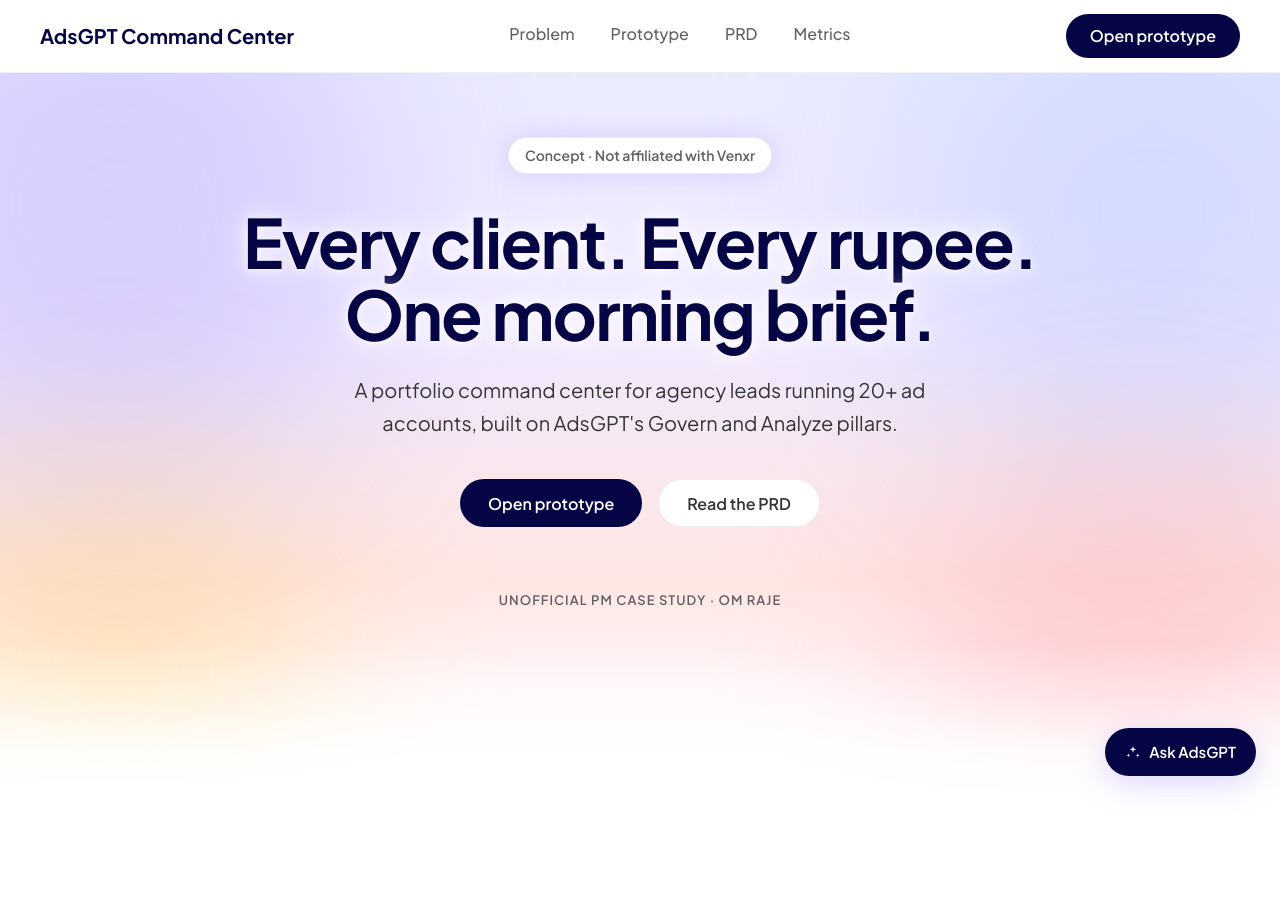
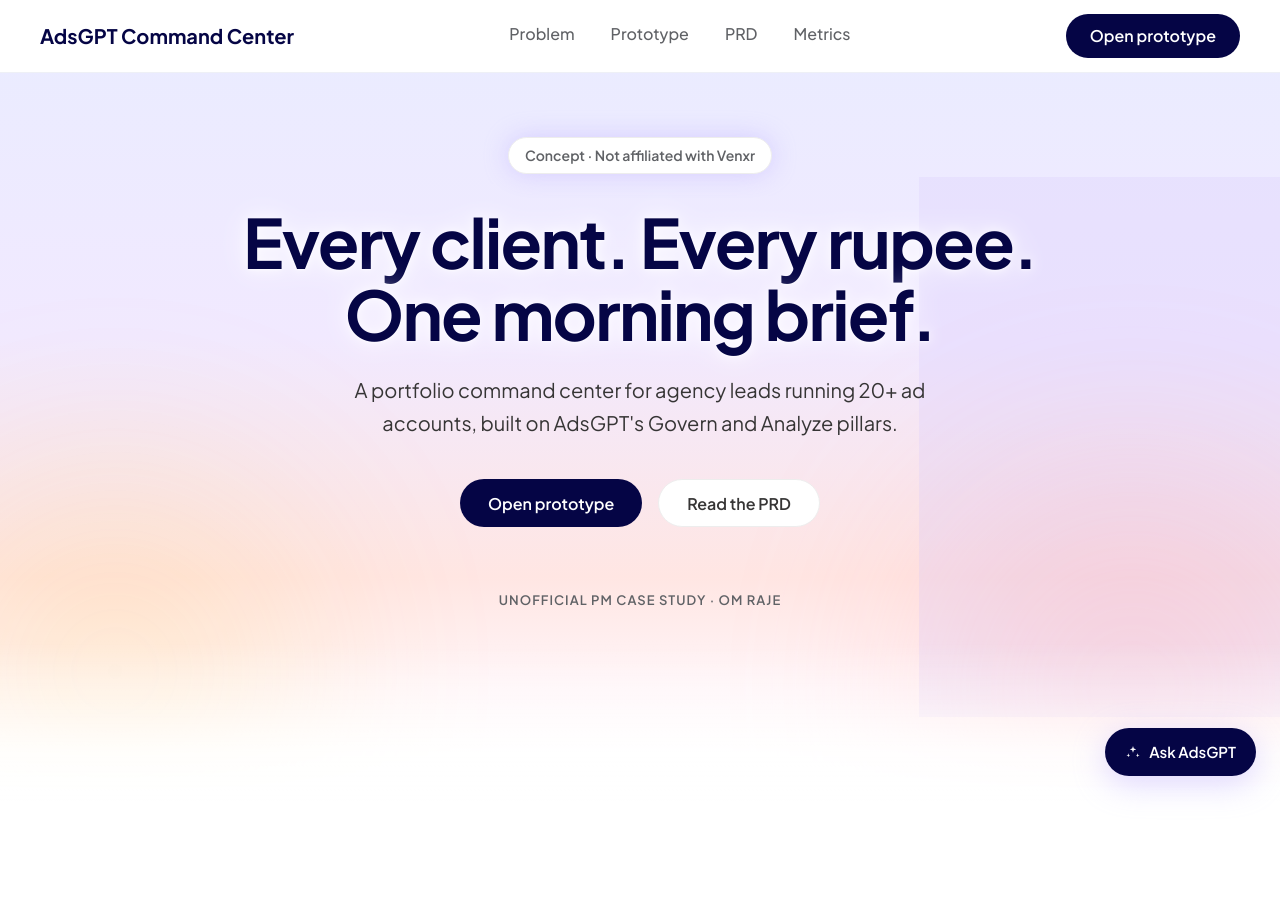
Before and after one commit to ohmslaw-ship-it/adsgpt-command-center, a Next.js app: page / in a window 1280 px wide. Shown: the top 921 px of the page. Built offline with nearby package versions, Linux system fonts and the light colour scheme.

Commit message:
Copy pass and PRD bullet tidy-up

```diff
--- a/components/hero-background.tsx
+++ b/components/hero-background.tsx
@@ -12,13 +12,16 @@ export function HeroBackground() {
         }}
       />
 
-      <div className="hero-blob hero-blob--lavender absolute -left-[12%] -top-[8%] h-[min(520px,55vw)] w-[min(520px,55vw)] rounded-full bg-[#B8A9FE] opacity-[0.42] blur-[100px]" />
-      <div className="hero-blob hero-blob--periwinkle absolute -right-[10%] -top-[6%] h-[min(480px,50vw)] w-[min(480px,50vw)] rounded-full bg-[#AFC3FF] opacity-[0.4] blur-[100px]" />
-      <div className="hero-blob hero-blob--coral absolute -bottom-[14%] -right-[6%] h-[min(440px,48vw)] w-[min(440px,48vw)] rounded-full bg-[#FF9CA3] opacity-[0.38] blur-[100px]" />
-      <div className="hero-blob hero-blob--saffron absolute -bottom-[10%] -left-[8%] h-[min(400px,45vw)] w-[min(400px,45vw)] rounded-full bg-[#FEC530] opacity-25 blur-[100px]" />
+      <div className="ambient-lavender-glow absolute -left-[18%] top-[8%] h-[min(620px,72vw)] w-[min(620px,72vw)] opacity-[0.28]" />
+      <div className="ambient-lavender-glow absolute -right-[14%] top-[22%] h-[min(540px,65vw)] w-[min(540px,65vw)] bg-[#D8CCFA] opacity-[0.32]" />
+
+      <div className="hero-dot-grid absolute inset-0" />
+
+      <div className="hero-blob hero-blob--coral absolute -bottom-[14%] -right-[6%] h-[min(440px,48vw)] w-[min(440px,48vw)] rounded-full bg-[#FF9CA3] opacity-[0.22] blur-[100px]" />
+      <div className="hero-blob hero-blob--saffron absolute -bottom-[10%] -left-[8%] h-[min(400px,45vw)] w-[min(400px,45vw)] rounded-full bg-[#FEC530] opacity-[0.14] blur-[100px]" />
 
       <svg
-        className="absolute inset-0 h-full w-full opacity-[0.06] mix-blend-soft-light"
+        className="absolute inset-0 h-full w-full opacity-[0.05] mix-blend-soft-light"
         xmlns="http://www.w3.org/2000/svg"
         preserveAspectRatio="none"
       >
--- a/components/metrics-section.tsx
+++ b/components/metrics-section.tsx
@@ -11,8 +11,7 @@ import {
   type MetricsSupportingMetric,
 } from "@/content/metrics";
 
-const panelShadow =
-  "shadow-[0_1px_2px_rgba(16,24,64,.04),0_8px_24px_rgba(16,24,64,.06)]";
+const panelShadow = "shadow-panel-depth";
 
 function SupportingMetricIcon({ icon }: { icon: MetricsSupportingMetric["icon"] }) {
   const className = "h-5 w-5";
@@ -182,7 +181,7 @@ export function MetricsSection() {
       </FadeInGroup>
 
       <FadeIn>
-        <div className="hover-card-secondary rounded-3xl bg-white p-8 sm:p-10 lg:p-12">
+        <div className="hover-card-secondary surface-panel bg-white sm:p-10 lg:p-12">
           <h3 className="text-h3">{metricsTestStrip.heading}</h3>
           <ol className="relative mt-10 grid gap-10 md:grid-cols-3 md:gap-6">
             <div
--- a/components/prd-section.tsx
+++ b/components/prd-section.tsx
@@ -61,31 +61,19 @@ function PrdUserRows({
   );
 }
 
-function PrdNumberedList({ items }: { items: string[] }) {
-  return (
-    <ol className="list-none space-y-3">
-      {items.map((item, index) => (
-        <li key={item} className="flex gap-3 text-muted">
-          <span
-            className="flex h-7 w-7 shrink-0 items-center justify-center rounded-full bg-[#EEEAFE] text-[13px] font-semibold text-[#6B5BD6]"
-            aria-hidden
-          >
-            {index + 1}
-          </span>
-          <span className="min-w-0 pt-0.5">{item}</span>
-        </li>
-      ))}
-    </ol>
-  );
-}
-
-function PrdMutedDashList({ items }: { items: string[] }) {
+function PrdDotList({
+  items,
+  dotClassName,
+}: {
+  items: string[];
+  dotClassName: string;
+}) {
   return (
     <ul className="list-none space-y-3">
       {items.map((item) => (
         <li key={item} className="flex items-start gap-3 text-muted">
           <span
-            className="mt-[9px] h-1.5 w-1.5 shrink-0 rounded-full bg-[#B8BAD6]"
+            className={`mt-[9px] h-1.5 w-1.5 shrink-0 rounded-full ${dotClassName}`}
             aria-hidden
           />
           <span>{item}</span>
@@ -93,6 +81,10 @@ function PrdMutedDashList({ items }: { items: string[] }) {
       ))}
     </ul>
   );
+}
+
+function PrdMutedDashList({ items }: { items: string[] }) {
+  return <PrdDotList items={items} dotClassName="bg-[#B8BAD6]" />;
 }
 
 function splitUserStory(story: string) {
@@ -255,14 +247,17 @@ export function PrdSection() {
           </PrdCard>
 
           <PrdCard id="prd-goals" title="Goals">
-            <div className="grid gap-4 sm:grid-cols-2">
-              <div className="rounded-2xl bg-hero-wash p-5 sm:p-6">
+            <div className="grid gap-4 sm:grid-cols-2 sm:items-stretch">
+              <div className="flex h-full flex-col rounded-2xl bg-hero-wash p-5 sm:p-6">
                 <p className="font-medium text-navy">Goals</p>
                 <div className="mt-3">
-                  <PrdNumberedList items={prdGoals.goals} />
+                  <PrdDotList
+                    items={prdGoals.goals}
+                    dotClassName="bg-[#6B5BD6]"
+                  />
                 </div>
               </div>
-              <div className="rounded-2xl bg-[#FFF4F5] p-5 sm:p-6">
+              <div className="flex h-full flex-col rounded-2xl bg-[#F7F7FA] p-5 sm:p-6">
                 <p className="font-medium text-navy">Non-goals</p>
                 <div className="mt-3">
                   <PrdMutedDashList items={prdGoals.nonGoals} />
--- a/components/site-header.tsx
+++ b/components/site-header.tsx
@@ -113,7 +113,7 @@ export function SiteHeader() {
         scrolled ? "bg-white/90 backdrop-blur-md" : "bg-white"
       }`}
     >
-      <div className="mx-auto flex h-[72px] w-full max-w-[1440px] items-center gap-6 px-10">
+      <div className="mx-auto flex h-[72px] w-full max-w-[1440px] items-center gap-6 px-6 md:px-8 lg:px-10">
         <Link
           href="/"
           className="shrink-0 text-[20px] font-bold text-navy"
```
